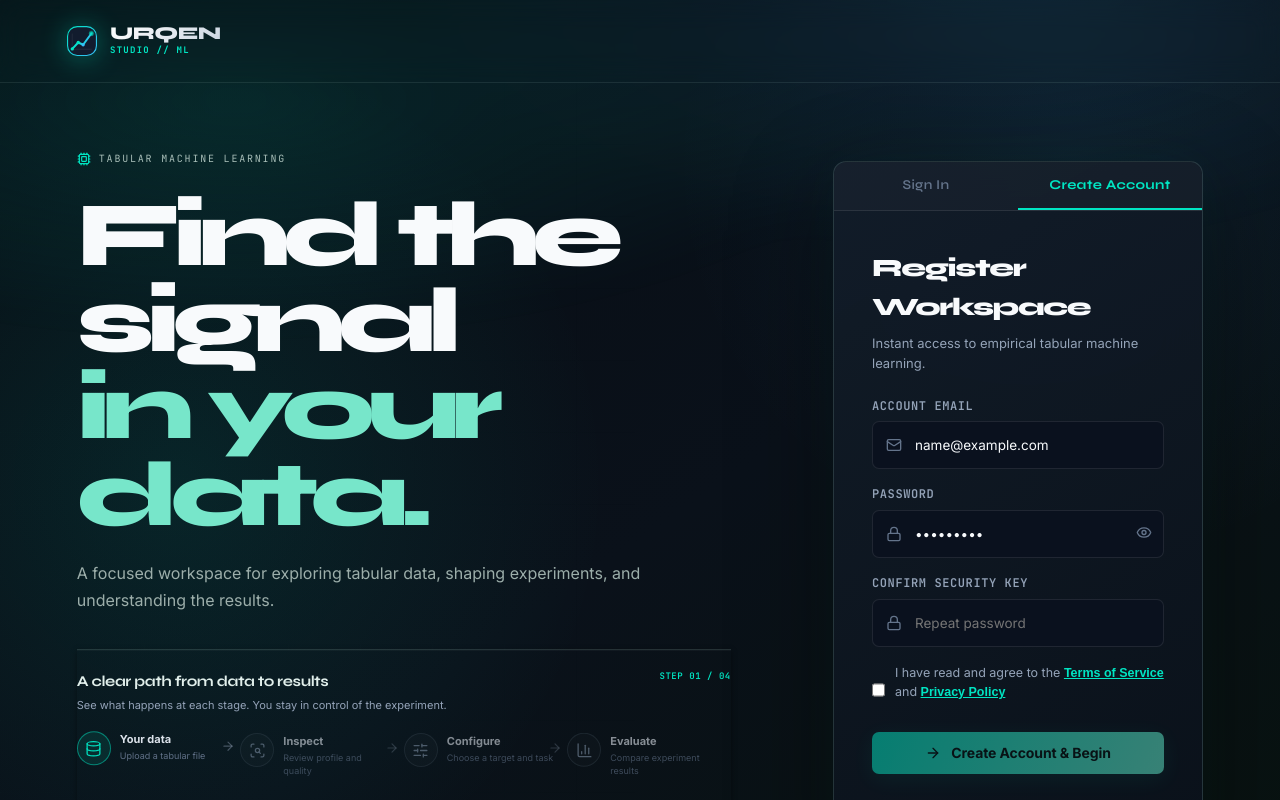
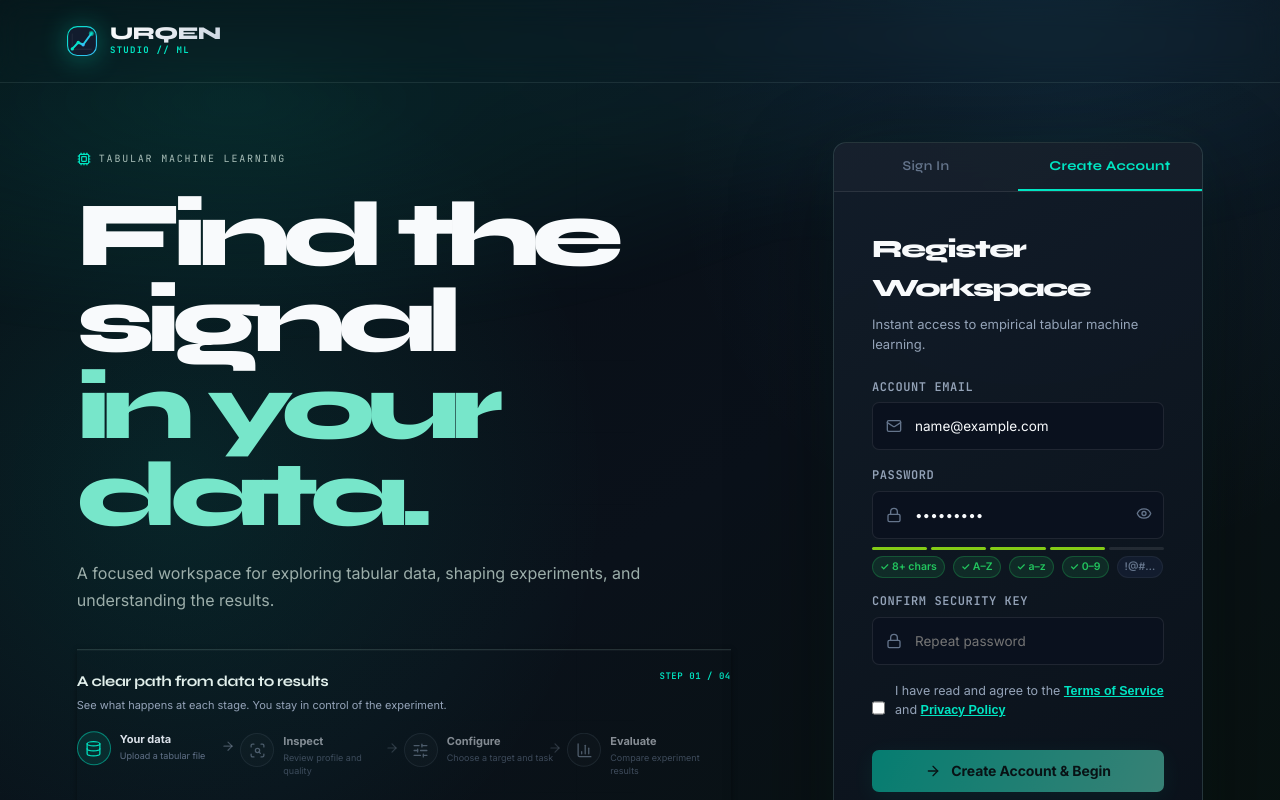
Before and after one commit to Rishi-11-26/urqen, a React (Vite) app in the folder frontend/: page / in a window 1280 px wide. Both pictures are taken after typing "name@example.com", "Sample123" into the empty fields and a click on the button "Create Account". Shown: the top 800 px of the page. Built offline with nearby package versions, Linux system fonts and the light colour scheme; no server answers.

Commit message:
feat(ux): password strength meter (8+ chars, uppercase, lowercase, digit, special); 404 page; clean signup email message

```diff
--- a/frontend/src/App.jsx
+++ b/frontend/src/App.jsx
@@ -9,6 +9,7 @@ import HistoryView from './views/HistoryView';
 import HowItWorksView from './views/HowItWorksView';
 import AuthView from './views/AuthView';
 import AdminView from './views/AdminView';
+import NotFoundView from './views/NotFoundView';
 import LegalModal from './components/LegalModal';
 import Footer from './components/Footer';
 import UrqenLogo from './components/UrqenLogo';
@@ -545,6 +546,11 @@ function UrqenApp() {
           <AdminView currentUserId={user?.id} />
         )}
 
+        {/* 404 fallback — unknown tab */}
+        {!['dashboard', 'dataset-lab', 'experiment-studio', 'results', 'history', 'how-it-works', 'admin'].includes(currentTab) && (
+          <NotFoundView onNavigate={setCurrentTab} />
+        )}
+
         {currentTab !== 'how-it-works' && (
           <Footer onOpenLegal={handleOpenLegal} />
         )}
--- a/frontend/src/views/AuthView.jsx
+++ b/frontend/src/views/AuthView.jsx
@@ -1,8 +1,27 @@
-import { useState } from 'react';
+import { useState, useMemo } from 'react';
 import { supabase } from '../lib/supabase';
 import { Mail, Lock, Eye, EyeOff, AlertCircle, CheckCircle2, ArrowRight, ShieldCheck, Cpu, BarChart3, Database } from 'lucide-react';
 import UrqenLogo from '../components/UrqenLogo';
 import MLTournamentVisualizer from '../components/MLTournamentVisualizer';
+
+// Password strength checker
+function getPasswordStrength(pwd) {
+  const checks = {
+    length:    pwd.length >= 8,
+    uppercase: /[A-Z]/.test(pwd),
+    lowercase: /[a-z]/.test(pwd),
+    digit:     /[0-9]/.test(pwd),
+    special:   /[^A-Za-z0-9]/.test(pwd),
+  };
+  const passed = Object.values(checks).filter(Boolean).length;
+  let label = 'Too weak';
+  let color = '#ef4444';
+  if (passed === 5)       { label = 'Strong';   color = '#22c55e'; }
+  else if (passed === 4)  { label = 'Good';     color = '#84cc16'; }
+  else if (passed === 3)  { label = 'Fair';     color = '#f59e0b'; }
+  else if (passed >= 1)   { label = 'Weak';     color = '#ef4444'; }
+  return { checks, passed, label, color };
+}
 
 export default function AuthView({ onAuthSuccess, onOpenLegal }) {
   const [mode, setMode] = useState('login'); // 'login' | 'signup' | 'forgot'
@@ -14,6 +33,8 @@ export default function AuthView({ onAuthSuccess, onOpenLegal }) {
   const [error, setError] = useState(null);
   const [success, setSuccess] = useState(null);
   const [agreedToTerms, setAgreedToTerms] = useState(false);
+
+  const pwStrength = useMemo(() => getPasswordStrength(password), [password]);
 
   const handleLogin = async (e) => {
     e.preventDefault();
@@ -30,13 +51,17 @@ export default function AuthView({ onAuthSuccess, onOpenLegal }) {
     setError(null);
     if (!agreedToTerms) { setError('Please agree to the Terms of Service and Privacy Policy to create an account.'); return; }
     if (password !== confirmPassword) { setError('Passwords do not match.'); return; }
-    if (password.length < 6) { setError('Password must be at least 6 characters.'); return; }
+    if (password.length < 8) { setError('Password must be at least 8 characters.'); return; }
+    if (!/[A-Z]/.test(password)) { setError('Password must contain at least one uppercase letter.'); return; }
+    if (!/[a-z]/.test(password)) { setError('Password must contain at least one lowercase letter.'); return; }
+    if (!/[0-9]/.test(password)) { setError('Password must contain at least one number.'); return; }
+    if (!/[^A-Za-z0-9]/.test(password)) { setError('Password must contain at least one special character (e.g. @, #, !).'); return; }
     setLoading(true);
     const { error: err } = await supabase.auth.signUp({ email, password });
     setLoading(false);
     if (err) { setError(err.message); return; }
     setSuccess(
-      `Your URQEN account request was created. Check ${email} for the email confirmation link to activate your account. The message may currently appear to be from Supabase. If it is not in your inbox, check your spam or junk folder.`
+      `Account created! A confirmation email has been sent to ${email}. Click the link inside to activate your account. If you don't see it within a minute, check your spam or junk folder.`
     );
     setMode('login');
   };
@@ -332,7 +357,7 @@ export default function AuthView({ onAuthSuccess, onOpenLegal }) {
                           placeholder="••••••••••••"
                           style={{ ...inputStyle, paddingLeft: 42, paddingRight: 42 }}
                           autoComplete={mode === 'login' ? 'current-password' : 'new-password'}
-                          minLength={6}
+                          minLength={mode === 'signup' ? 8 : 6}
                         />
                         <button
                           type="button"
@@ -341,6 +366,53 @@ export default function AuthView({ onAuthSuccess, onOpenLegal }) {
                         >
                           {showPassword ? <EyeOff size={16} /> : <Eye size={16} />}
                         </button>
+                      </div>
+                    </div>
+                  )}
+
+                  {/* Password Strength Meter (signup only) */}
+                  {mode === 'signup' && password.length > 0 && (
+                    <div style={{ marginTop: -8, marginBottom: 14 }}>
+                      {/* Bar */}
+                      <div style={{ display: 'flex', gap: 4, marginBottom: 6 }}>
+                        {[1, 2, 3, 4, 5].map((i) => (
+                          <div
+                            key={i}
+                            style={{
+                              flex: 1,
+                              height: 3,
+                              borderRadius: 99,
+                              background: i <= pwStrength.passed ? pwStrength.color : 'var(--border-color)',
+                              transition: 'background 0.2s',
+                            }}
+                          />
+                        ))}
+                      </div>
+                      {/* Requirement chips */}
+                      <div style={{ display: 'flex', flexWrap: 'wrap', gap: '4px 8px' }}>
+                        {[
+                          { key: 'length',    label: '8+ chars' },
+                          { key: 'uppercase', label: 'A–Z' },
+                          { key: 'lowercase', label: 'a–z' },
+                          { key: 'digit',     label: '0–9' },
+                          { key: 'special',   label: '!@#…' },
+                        ].map(({ key, label }) => (
+                          <span
+                            key={key}
+                            style={{
+                              fontSize: 10.5,
+                              padding: '2px 7px',
+                              borderRadius: 99,
+                              fontWeight: 600,
+                              background: pwStrength.checks[key] ? 'rgba(34,197,94,0.12)' : 'var(--bg-subtle)',
+                              color: pwStrength.checks[key] ? '#22c55e' : 'var(--text-subtle)',
+                              border: `1px solid ${pwStrength.checks[key] ? '#22c55e44' : 'var(--border-light)'}`,
+                              transition: 'all 0.2s',
+                            }}
+                          >
+                            {pwStrength.checks[key] ? '✓ ' : ''}{label}
+                          </span>
+                        ))}
                       </div>
                     </div>
                   )}
--- /dev/null
+++ b/frontend/src/views/NotFoundView.jsx
@@ -0,0 +1,79 @@
+import { Home, AlertCircle } from 'lucide-react';
+import UrqenLogo from '../components/UrqenLogo';
+
+export default function NotFoundView({ onNavigate }) {
+  return (
+    <div
+      style={{
+        minHeight: '100vh',
+        display: 'flex',
+        flexDirection: 'column',
+        alignItems: 'center',
+        justifyContent: 'center',
+        background: 'var(--bg-app)',
+        padding: 24,
+        textAlign: 'center',
+      }}
+    >
+      <div style={{ marginBottom: 28 }}>
+        <UrqenLogo size={44} showWordmark={true} wordmarkSize={20} />
+      </div>
+
+      <div
+        style={{
+          width: 72,
+          height: 72,
+          borderRadius: '50%',
+          background: 'rgba(239,68,68,0.1)',
+          border: '1px solid rgba(239,68,68,0.25)',
+          display: 'flex',
+          alignItems: 'center',
+          justifyContent: 'center',
+          marginBottom: 24,
+        }}
+      >
+        <AlertCircle size={32} color="#ef4444" />
+      </div>
+
+      <div
+        style={{
+          fontFamily: "'Syne', var(--font-sans)",
+          fontSize: 'clamp(52px, 10vw, 96px)',
+          fontWeight: 800,
+          color: 'var(--primary)',
+          letterSpacing: '-0.04em',
+          lineHeight: 1,
+          marginBottom: 12,
+          opacity: 0.18,
+        }}
+      >
+        404
+      </div>
+
+      <h1
+        style={{
+          fontFamily: "'Syne', var(--font-sans)",
+          fontSize: 22,
+          fontWeight: 700,
+          color: 'var(--text-main)',
+          marginBottom: 10,
+        }}
+      >
+        Page not found
+      </h1>
+
+      <p style={{ fontSize: 14, color: 'var(--text-muted)', maxWidth: 380, lineHeight: 1.65, marginBottom: 28 }}>
+        The URL you entered doesn't exist in URQEN. It may have been moved, deleted, or you may have mistyped it.
+      </p>
+
+      <button
+        onClick={() => onNavigate?.('dashboard')}
+        className="btn btn-primary"
+        style={{ gap: 8, fontSize: 14, padding: '11px 24px' }}
+      >
+        <Home size={16} />
+        Go to Dashboard
+      </button>
+    </div>
+  );
+}
```
